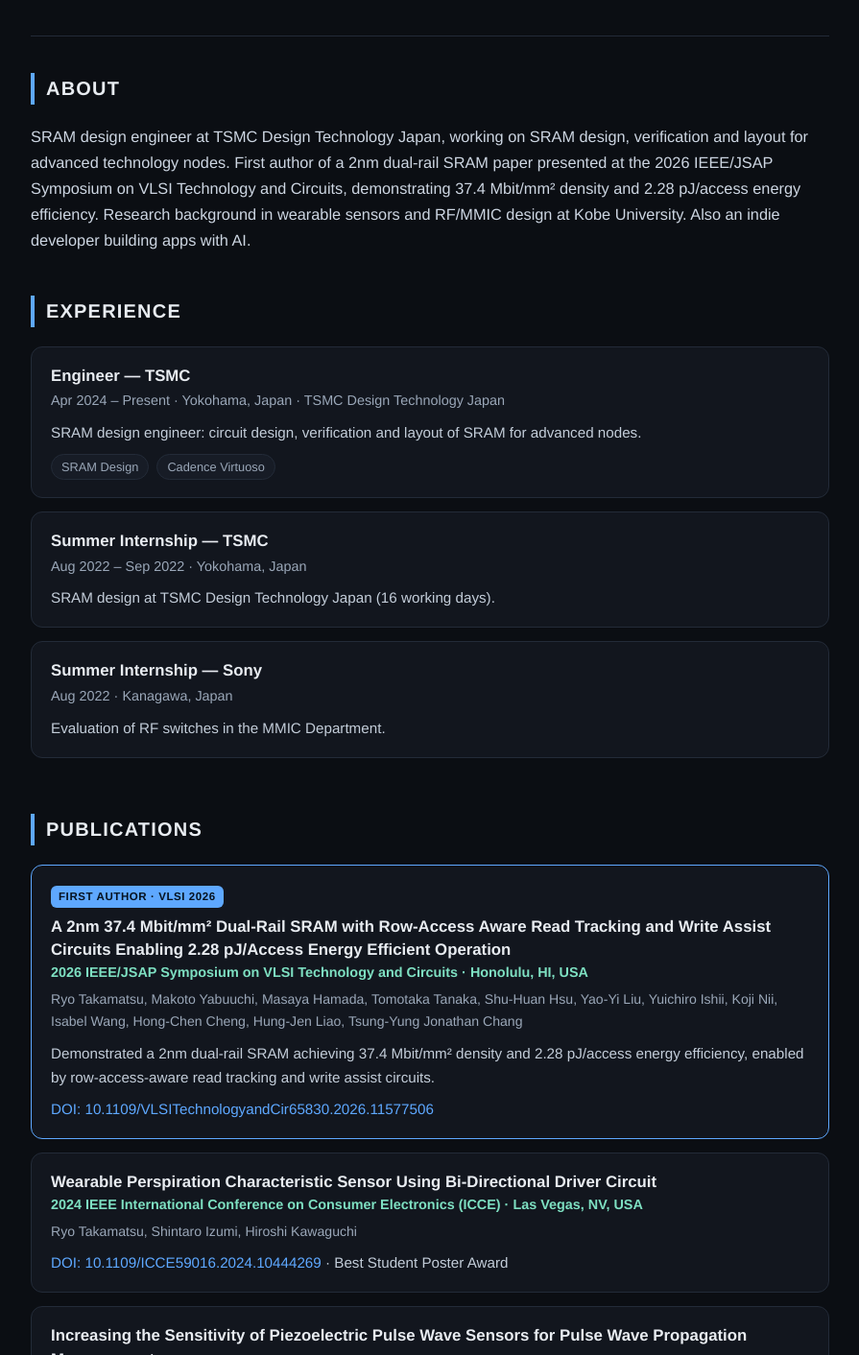
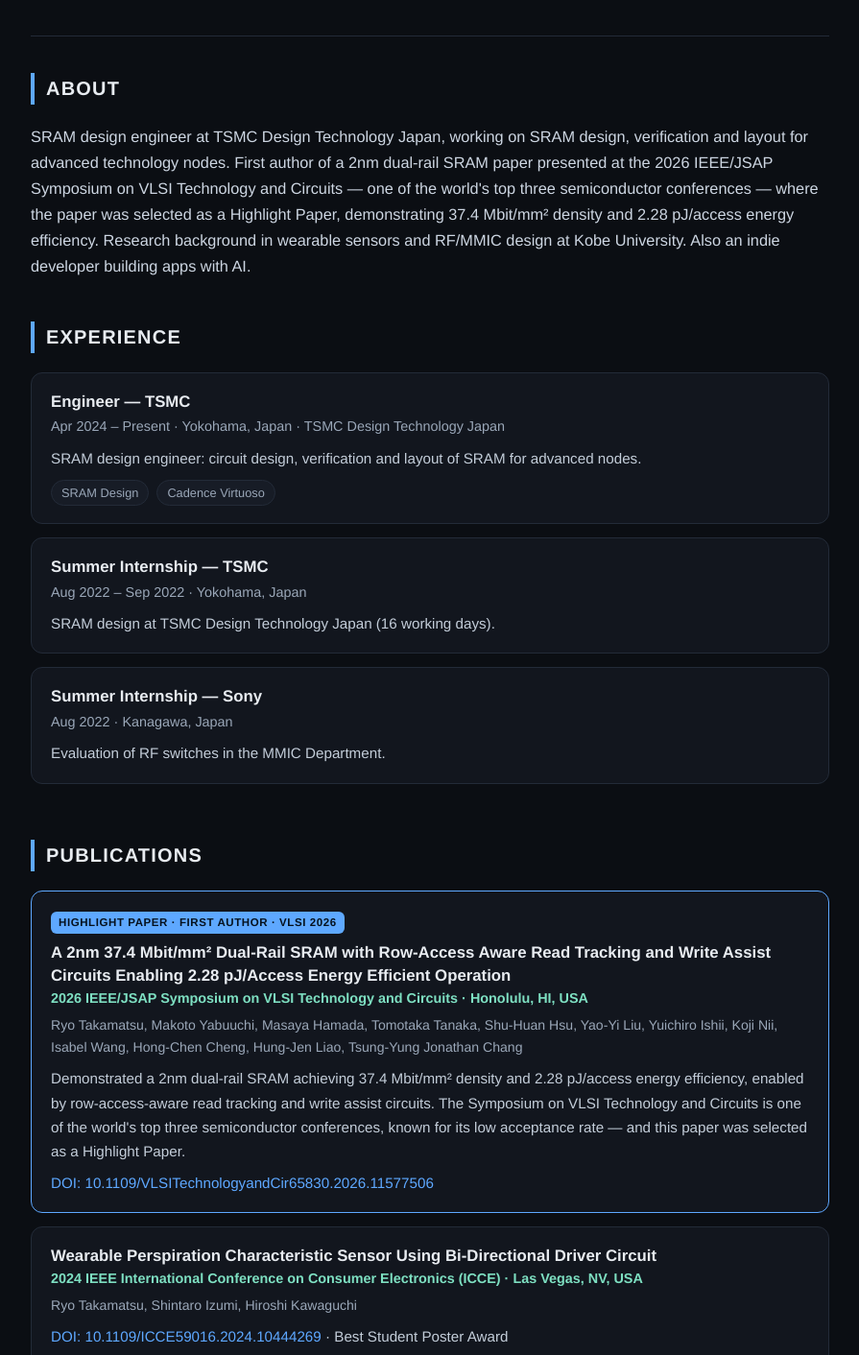
Before and after one commit to 10matcho27/10matcho27.github.io, a plain HTML site: page index.html in a window 1280 px wide. Shown: the part 286-1698 px from the top of the page at 96% size, without its empty margins (192-1087 px from the left). Drawn offline with Linux system fonts and the light colour scheme.

Commit message:
Highlight the VLSI 2026 Highlight Paper selection

```diff
--- a/index.html
+++ b/index.html
@@ -78,7 +78,7 @@
 
 <section id="about">
   <h2 data-en="About" data-ja="プロフィール">About</h2>
-  <p class="about" data-en="SRAM design engineer at TSMC Design Technology Japan, working on SRAM design, verification and layout for advanced technology nodes. First author of a 2nm dual-rail SRAM paper presented at the 2026 IEEE/JSAP Symposium on VLSI Technology and Circuits, demonstrating 37.4 Mbit/mm² density and 2.28 pJ/access energy efficiency. Research background in wearable sensors and RF/MMIC design at Kobe University. Also an indie developer building apps with AI." data-ja="TSMC Design Technology JapanのSRAM設計エンジニア。先端ノード向けSRAMの設計・検証・レイアウトを担当しています。2026年 IEEE/JSAP Symposium on VLSI Technology and Circuitsでは、2nmデュアルレールSRAMの第一著者論文を発表しました（37.4 Mbit/mm²、2.28 pJ/access）。神戸大学ではウェアラブルセンサとRF/MMIC設計を研究していました。AIを使った個人開発も行っています。">SRAM design engineer at TSMC Design Technology Japan, working on SRAM design, verification and layout for advanced technology nodes. First author of a 2nm dual-rail SRAM paper presented at the 2026 IEEE/JSAP Symposium on VLSI Technology and Circuits, demonstrating 37.4 Mbit/mm² density and 2.28 pJ/access energy efficiency. Research background in wearable sensors and RF/MMIC design at Kobe University. Also an indie developer building apps with AI.</p>
+  <p class="about" data-en="SRAM design engineer at TSMC Design Technology Japan, working on SRAM design, verification and layout for advanced technology nodes. First author of a 2nm dual-rail SRAM paper presented at the 2026 IEEE/JSAP Symposium on VLSI Technology and Circuits — one of the world's top three semiconductor conferences — where the paper was selected as a Highlight Paper, demonstrating 37.4 Mbit/mm² density and 2.28 pJ/access energy efficiency. Research background in wearable sensors and RF/MMIC design at Kobe University. Also an indie developer building apps with AI." data-ja="TSMC Design Technology JapanのSRAM設計エンジニア。先端ノード向けSRAMの設計・検証・レイアウトを担当しています。世界トップ3に入る半導体の国際学会、2026年 IEEE/JSAP Symposium on VLSI Technology and Circuitsでは、2nmデュアルレールSRAMの第一著者論文がHighlight Paperに選出されました（37.4 Mbit/mm²、2.28 pJ/access）。神戸大学ではウェアラブルセンサとRF/MMIC設計を研究していました。AIを使った個人開発も行っています。">SRAM design engineer at TSMC Design Technology Japan, working on SRAM design, verification and layout for advanced technology nodes. First author of a 2nm dual-rail SRAM paper presented at the 2026 IEEE/JSAP Symposium on VLSI Technology and Circuits — one of the world's top three semiconductor conferences — where the paper was selected as a Highlight Paper, demonstrating 37.4 Mbit/mm² density and 2.28 pJ/access energy efficiency. Research background in wearable sensors and RF/MMIC design at Kobe University. Also an indie developer building apps with AI.</p>
 </section>
 
 <section id="experience">
@@ -108,11 +108,11 @@
   <h2 data-en="Publications" data-ja="論文">Publications</h2>
 
   <div class="item pub highlight">
-    <span class="badge" data-en="FIRST AUTHOR · VLSI 2026" data-ja="第一著者 · VLSI 2026">FIRST AUTHOR · VLSI 2026</span>
+    <span class="badge" data-en="HIGHLIGHT PAPER · FIRST AUTHOR · VLSI 2026" data-ja="Highlight Paper選出 · 第一著者 · VLSI 2026">HIGHLIGHT PAPER · FIRST AUTHOR · VLSI 2026</span>
     <h3>A 2nm 37.4 Mbit/mm&sup2; Dual-Rail SRAM with Row-Access Aware Read Tracking and Write Assist Circuits Enabling 2.28 pJ/Access Energy Efficient Operation</h3>
     <div class="venue">2026 IEEE/JSAP Symposium on VLSI Technology and Circuits · Honolulu, HI, USA</div>
     <div class="authors">Ryo Takamatsu, Makoto Yabuuchi, Masaya Hamada, Tomotaka Tanaka, Shu-Huan Hsu, Yao-Yi Liu, Yuichiro Ishii, Koji Nii, Isabel Wang, Hong-Chen Cheng, Hung-Jen Liao, Tsung-Yung Jonathan Chang</div>
-    <div class="desc" data-en="Demonstrated a 2nm dual-rail SRAM achieving 37.4 Mbit/mm² density and 2.28 pJ/access energy efficiency, enabled by row-access-aware read tracking and write assist circuits." data-ja="行アクセスを考慮した読み出しトラッキングと書き込みアシスト回路により、37.4 Mbit/mm²の高密度と2.28 pJ/accessのエネルギー効率を達成した2nmデュアルレールSRAMを実証。">Demonstrated a 2nm dual-rail SRAM achieving 37.4 Mbit/mm&sup2; density and 2.28 pJ/access energy efficiency, enabled by row-access-aware read tracking and write assist circuits.</div>
+    <div class="desc" data-en="Demonstrated a 2nm dual-rail SRAM achieving 37.4 Mbit/mm² density and 2.28 pJ/access energy efficiency, enabled by row-access-aware read tracking and write assist circuits. The Symposium on VLSI Technology and Circuits is one of the world's top three semiconductor conferences, known for its low acceptance rate — and this paper was selected as a Highlight Paper." data-ja="行アクセスを考慮した読み出しトラッキングと書き込みアシスト回路により、37.4 Mbit/mm²の高密度と2.28 pJ/accessのエネルギー効率を達成した2nmデュアルレールSRAMを実証。VLSIシンポジウムは世界トップ3に入る半導体の国際学会で、採択率も低いことで知られ、本論文はHighlight Paperに選出されました。">Demonstrated a 2nm dual-rail SRAM achieving 37.4 Mbit/mm&sup2; density and 2.28 pJ/access energy efficiency, enabled by row-access-aware read tracking and write assist circuits. The Symposium on VLSI Technology and Circuits is one of the world's top three semiconductor conferences, known for its low acceptance rate — and this paper was selected as a Highlight Paper.</div>
     <div class="desc"><a href="https://doi.org/10.1109/VLSITechnologyandCir65830.2026.11577506">DOI: 10.1109/VLSITechnologyandCir65830.2026.11577506</a></div>
   </div>
 
```
